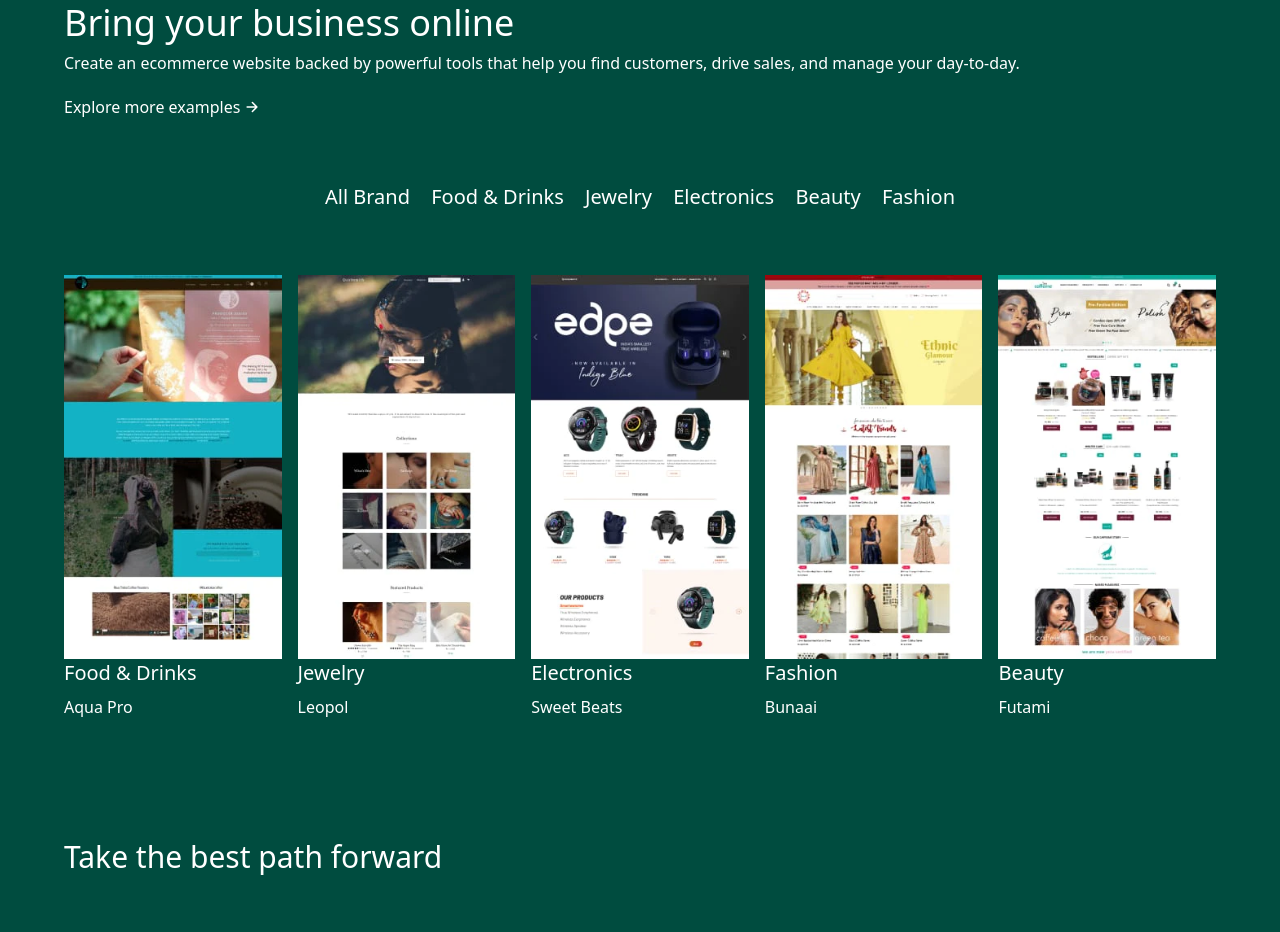
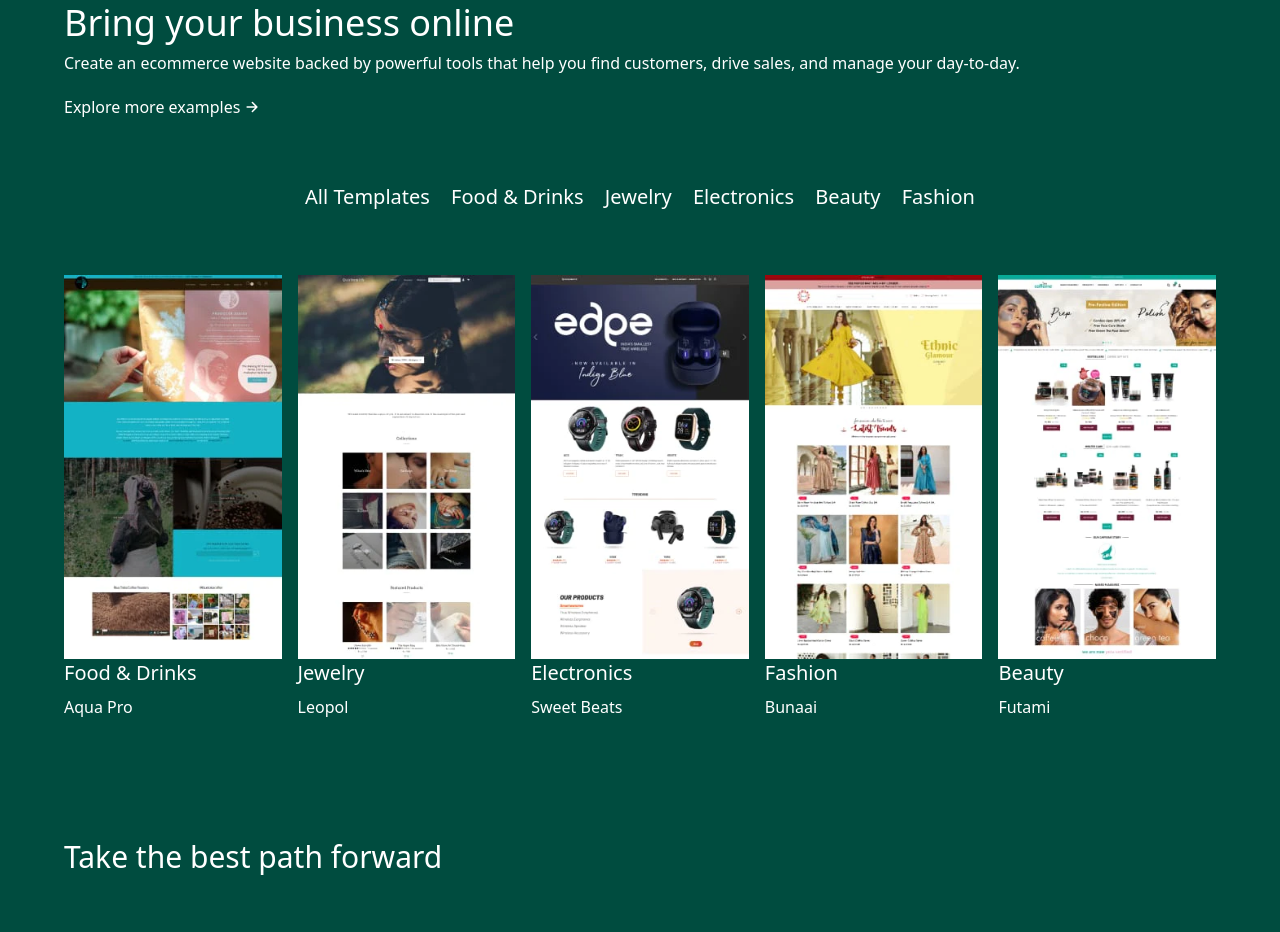
Before and after one commit to emilkovacevic/shopify-clone-landing-page, a plain HTML site: page index.html in a window 1280 px wide. Shown: the part 750-1682 px from the top of the page. Drawn offline with nearby package versions, Linux system fonts and the light colour scheme.

Commit message:
shopify-clone landing page

```diff
--- a/index.html
+++ b/index.html
@@ -590,7 +590,7 @@
         </div>
 
         <div class="text-center text-white my-16 text-xl uppercase ">
-            <button class="hover:underline mx-2" onclick="resetFilter()">All Brand</button>
+            <button class="hover:underline mx-2" onclick="resetFilter()">All Templates</button>
             <button class="hover:underline mx-2" onclick="filterProducts('#Food')">Food & Drinks</button>
             <button class="hover:underline mx-2" onclick="filterProducts('#Jewelry')">Jewelry</button>
             <button class="hover:underline mx-2" onclick="filterProducts('#Electronics')">Electronics</button>
```
Also changed, not shown: images/7.webp, images/dashboard.png, images/hard-working-man.webp, images/smily-girl.jpg.
